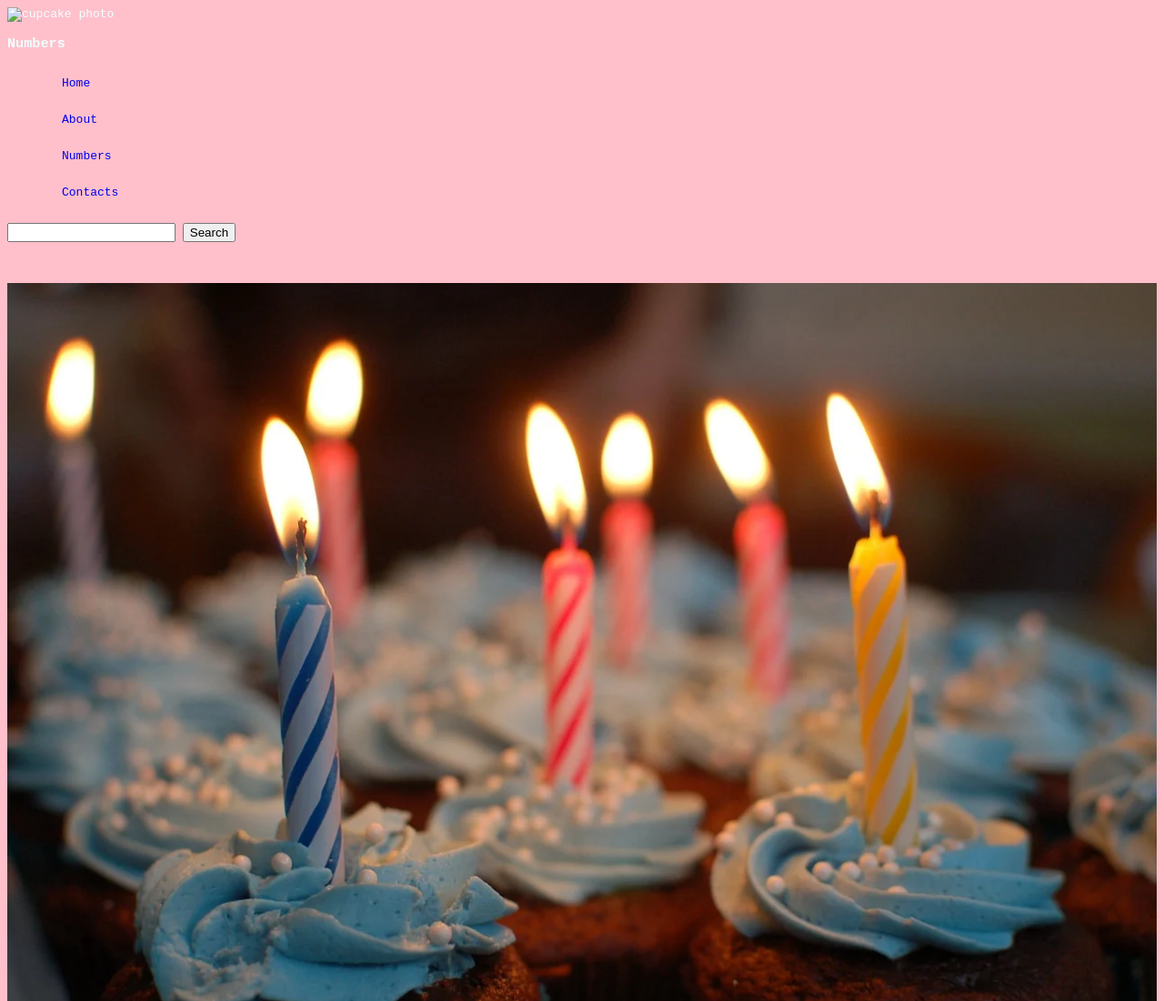
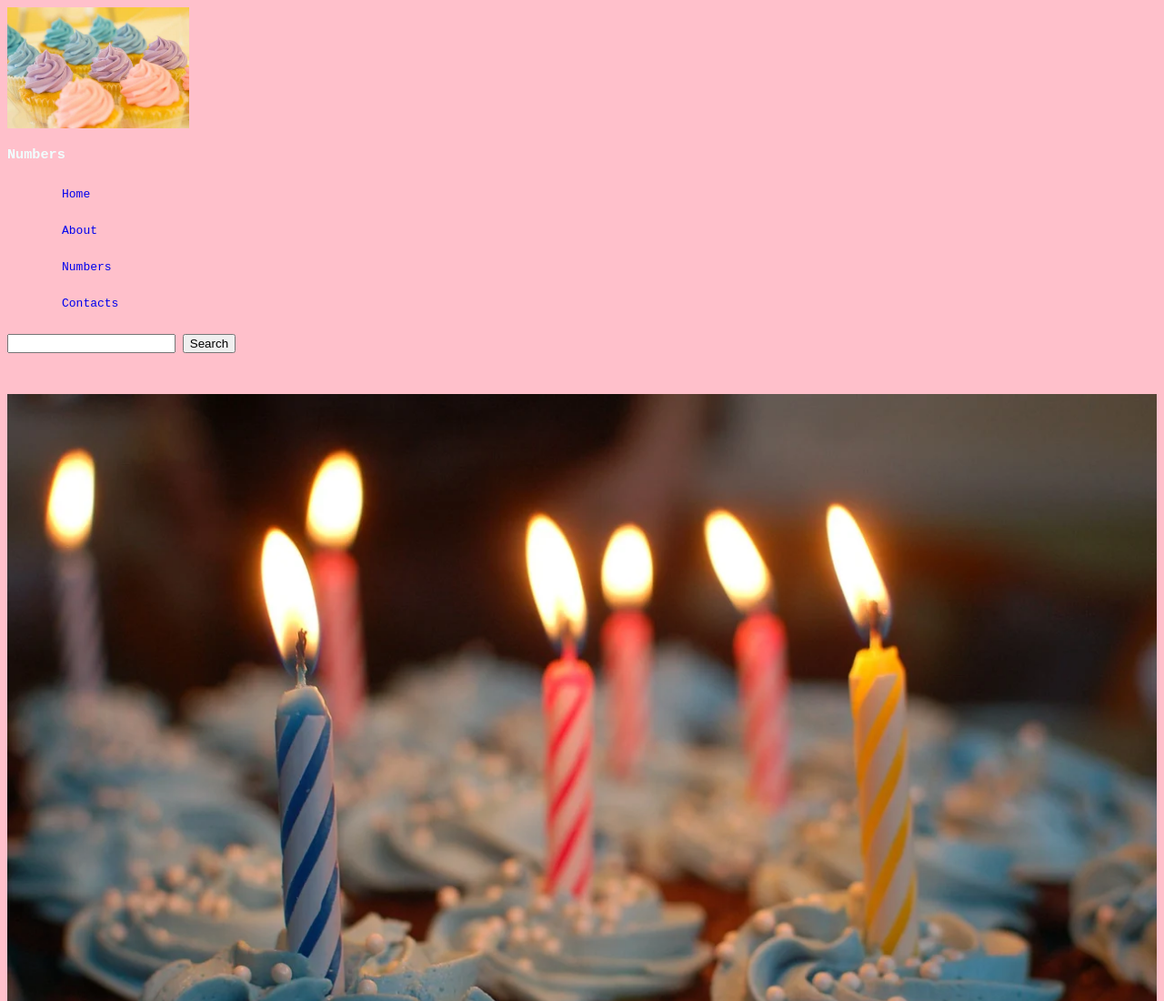
Before and after one commit to Jay2696Jay/new, a plain HTML site: page numbers.html in a window 1280 px wide. Shown: the top 1100 px of the page at 91% size. Drawn offline with Linux system fonts and the light colour scheme; files whose address does not match are found by name.

Commit message:
Update numbers.html

```diff
--- a/numbers.html
+++ b/numbers.html
@@ -10,7 +10,7 @@
 </head>
 
 <body>
-    <img src="images/cupcakes-2285209__480.webp" id="logo" width="200" alt="cupcake photo" />
+    <img src="cupcakes-2285209__480.webp" id="logo" width="200" alt="cupcake photo" />
     <h3>Numbers</h3>
     <nav class="navbar">
         <ul>
```
